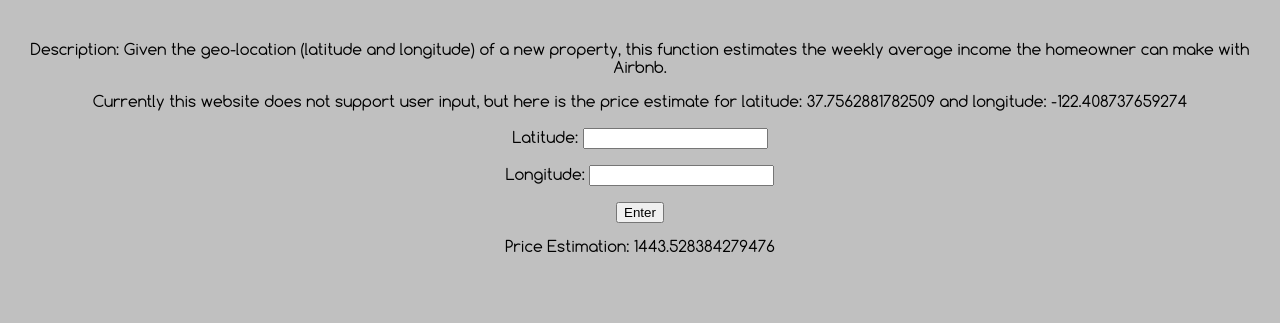
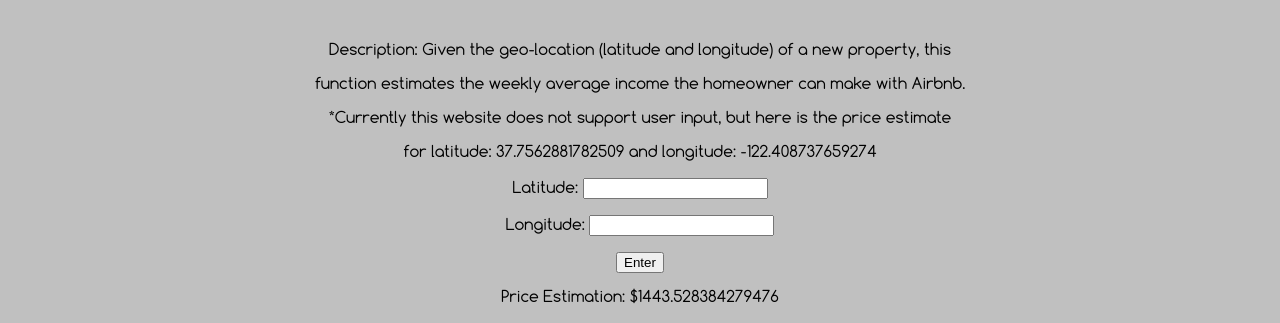
Before and after one commit to jgarcia525/sf-airbnb-optimizations, a plain HTML site: page index.html in a window 1280 px wide. Shown: the part 748-1071 px from the top of the page. Before the commit the page ends 1021 px from the top, so only its background shows below. Drawn offline with Linux system fonts and the light colour scheme.

Commit message:
small changes to website

```diff
--- a/index.html
+++ b/index.html
@@ -8,20 +8,20 @@
 		<script src="FileSaver.js"></script>
 	</head>
 	<body>
-		<h1>San Francisco Airbnb Listings </h1>
+		<h1>San Francisco Airbnb Listings</h1>
 		<h2>Interesting Trends from Dataset</h2>
 		<img img width="720" height="405" src="img/frequency-of-prices.png">
 		<h3>Price Estimator</h3>
-		<p>Description: Given the geo-location (latitude and longitude) of a new property,
-        this function estimates the weekly average income the homeowner can make with Airbnb.</p>
-		<p>Currently this website does not support user input, but here is the price estimate for
-		latitude: 37.7562881782509 and longitude: -122.408737659274</p>
+		<p>Description: Given the geo-location (latitude and longitude) of a new property, this</p>
+        <p>function estimates the weekly average income the homeowner can make with Airbnb.</p>
+		<p>*Currently this website does not support user input, but here is the price estimate </p>
+		<p>for latitude: 37.7562881782509 and longitude: -122.408737659274</p>
 		<section id="input box">
 			<form>
 				<p>Latitude: <input type="text" id="latitude"></p>
 				<p>Longitude: <input type="text" id="longitude"></p>
 				<p><input type="button" id="button" value="Enter"></p>
-				<p>Price Estimation: 1443.528384279476 </p>
+				<p>Price Estimation: $1443.528384279476 </p>
 			</form>
 
 	</body>
```
